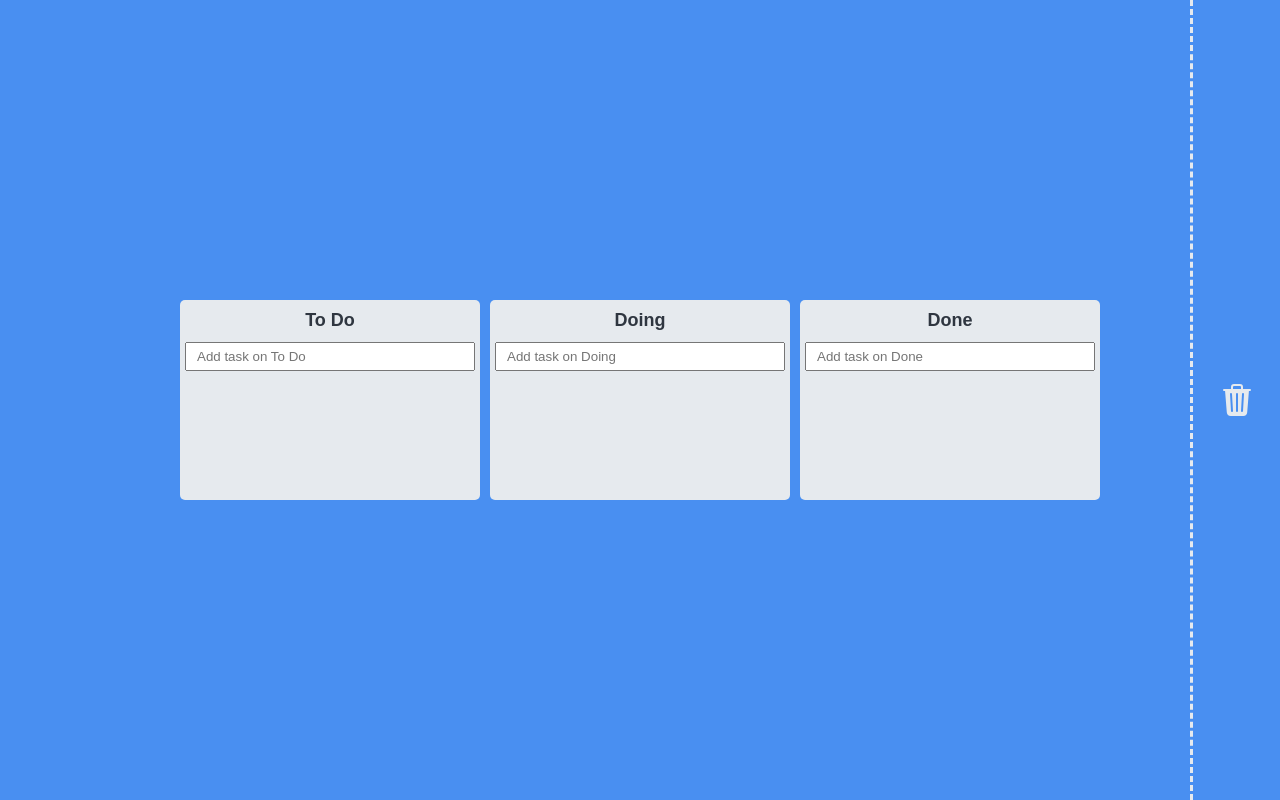
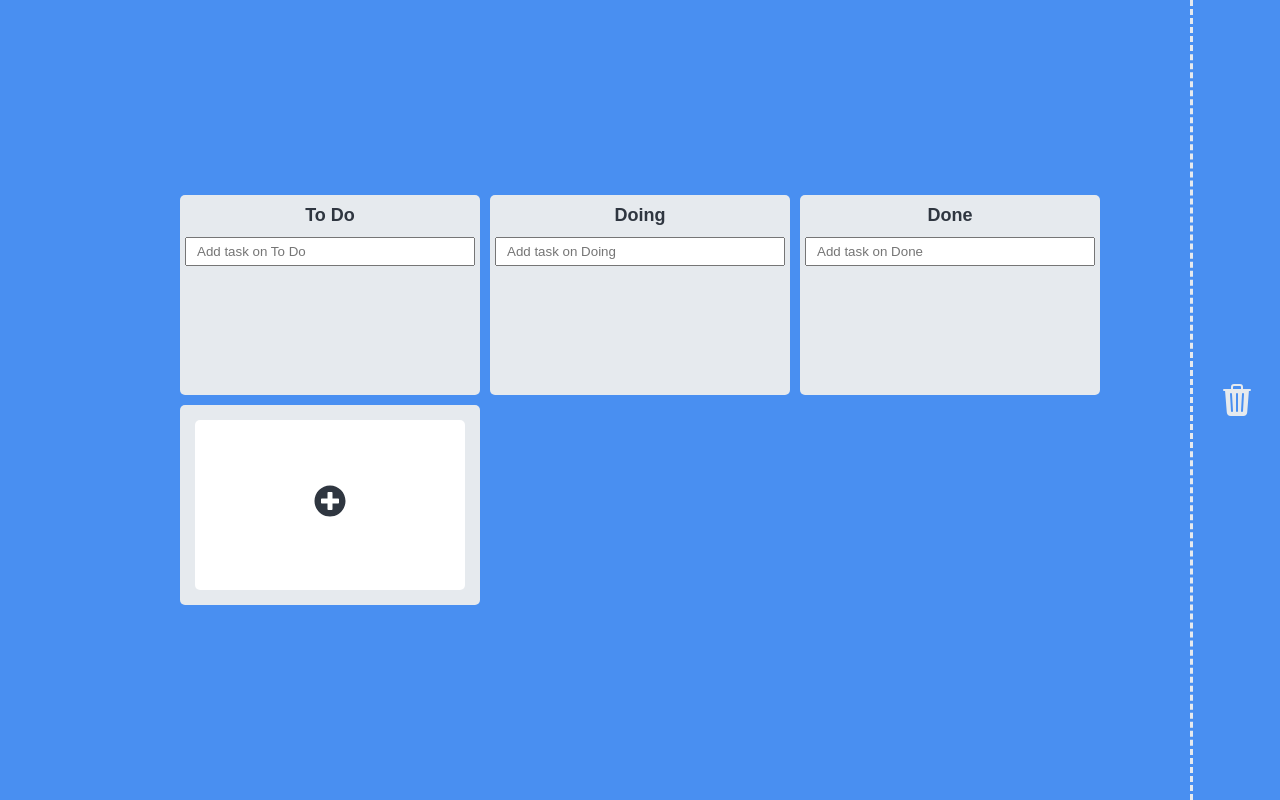
Before and after one commit to bestgoogoo/react-crypto-tracker, a React (Create React App) app: page / in a window 1280 px wide. Built offline with nearby package versions, Linux system fonts and the light colour scheme.

Commit message:
[To Do List] Add a simple createBoard component

```diff
--- a/src/atoms.tsx
+++ b/src/atoms.tsx
@@ -6,17 +6,17 @@ export interface IToDo {
   checking: boolean;
 }
 
-interface IToDoState {
+export interface IToDoState {
   [key: string]: IToDo[];
 }
 
 export const toDoState = atom<IToDoState>({
   key: "toDo",
   default: {
-    trash: [],
     "To Do": [],
     Doing: [],
     Done: [],
+    trash: [],
   },
   effects: [
     ({ setSelf, onSet }) => {
--- a/src/components/Board.tsx
+++ b/src/components/Board.tsx
@@ -8,7 +8,7 @@ import { toDoState } from "../atoms";
 import CardForm from "./CardForm";
 import { useRecoilValue } from "recoil";
 
-const Wrapper = styled.div`
+export const BoardWrapper = styled.div`
   display: flex;
   flex-direction: column;
   width: 300px;
@@ -59,7 +59,7 @@ interface IBoardProps {
 function Board({ boardId }: IBoardProps) {
   const toDos = useRecoilValue(toDoState);
   return (
-    <Wrapper>
+    <BoardWrapper>
       <Title>{boardId}</Title>
       <CardForm boardId={boardId} />
       <Droppable droppableId={boardId}>
@@ -88,7 +88,7 @@ function Board({ boardId }: IBoardProps) {
           </Area>
         )}
       </Droppable>
-    </Wrapper>
+    </BoardWrapper>
   );
 }
 
--- /dev/null
+++ b/src/components/CreateBoard.tsx
@@ -0,0 +1,47 @@
+import styled from "styled-components";
+import { FaPlusCircle } from "react-icons/fa";
+import { useSetRecoilState } from "recoil";
+
+import { BoardWrapper } from "./Board";
+import { toDoState } from "../atoms";
+
+const AddBoard = styled(BoardWrapper)`
+  justify-content: center;
+  align-items: center;
+  padding: 15px 15px;
+  button {
+    border: none;
+    border-radius: 5px;
+    width: 100%;
+    height: 100%;
+    background-color: ${(props) => props.theme.cardColor};
+    color: ${(props) => props.theme.textColor};
+    font-size: 32px;
+  }
+`;
+
+function CreateBoard() {
+  const setBoard = useSetRecoilState(toDoState);
+  const onClick = () => {
+    const popUp = prompt("What is this board name?", "");
+    if (popUp != null) {
+      setBoard((allBoards) => {
+        const boards = Object.keys(allBoards);
+        if (boards.find((board) => board === popUp)) {
+          alert(`${popUp} is already Exist.`);
+        }
+        console.log(boards);
+        return { ...allBoards, [popUp]: [] };
+      });
+    }
+  };
+  return (
+    <AddBoard>
+      <button onClick={onClick}>
+        <FaPlusCircle />
+      </button>
+    </AddBoard>
+  );
+}
+
+export default CreateBoard;
--- a/src/components/Trello.tsx
+++ b/src/components/Trello.tsx
@@ -5,6 +5,7 @@ import styled from "styled-components";
 import { toDoState } from "../atoms";
 import Board from "./Board";
 import Trash from "./Trash";
+import CreateBoard from "./CreateBoard";
 
 const Wrapper = styled.div`
   display: flex;
@@ -17,8 +18,8 @@ const Wrapper = styled.div`
 `;
 const Boards = styled.div`
   display: grid;
+  grid-template-columns: repeat(3, 1fr);
   width: 100%;
-  grid-template-columns: repeat(3, 1fr);
   gap: 10px;
   position: relative;
 `;
@@ -72,6 +73,7 @@ function Trello() {
           {allBoards.map((boardId) => (
             <Board boardId={boardId} key={boardId} />
           ))}
+          <CreateBoard />
         </Boards>
         <Trash />
       </Wrapper>
```
